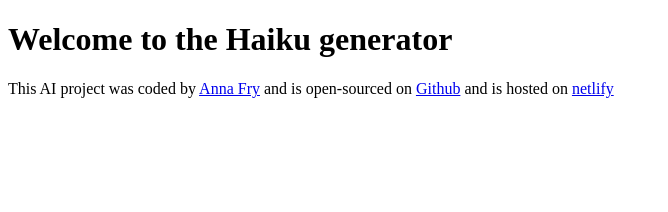
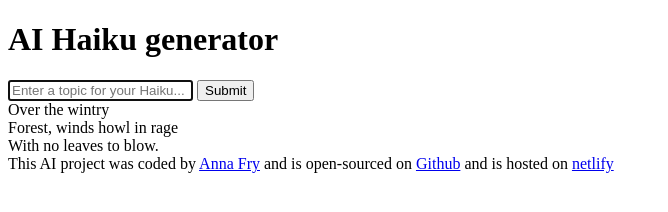
Before and after one commit to annafry95/poem-generator, a plain HTML site: page index.html in a window 1280 px wide. Shown: the whole page, without its empty margins (0-668 px from the left). Drawn offline with Linux system fonts and the light colour scheme.

Commit message:
Added basic HTML structure

```diff
--- a/index.html
+++ b/index.html
@@ -7,7 +7,28 @@
     <title>AI Poem Generator</title>
   </head>
   <body>
-    <h1>Welcome to the Haiku generator</h1>
+    <header>
+      <h1>AI Haiku generator</h1>
+    </header>
+    <main>
+      <form>
+        <input
+          type="text"
+          placeholder="Enter a topic for your Haiku..."
+          autofocus
+          required
+          autocomplete="off"
+        />
+        <input type="submit" />
+      </form>
+      <div>
+        Over the wintry
+        <br />
+        Forest, winds howl in rage
+        <br />
+        With no leaves to blow.
+      </div>
+    </main>
     <footer>
       This AI project was coded by
       <a href="https://github.com/annafry95?tab=repositories" target="_blank"
```
